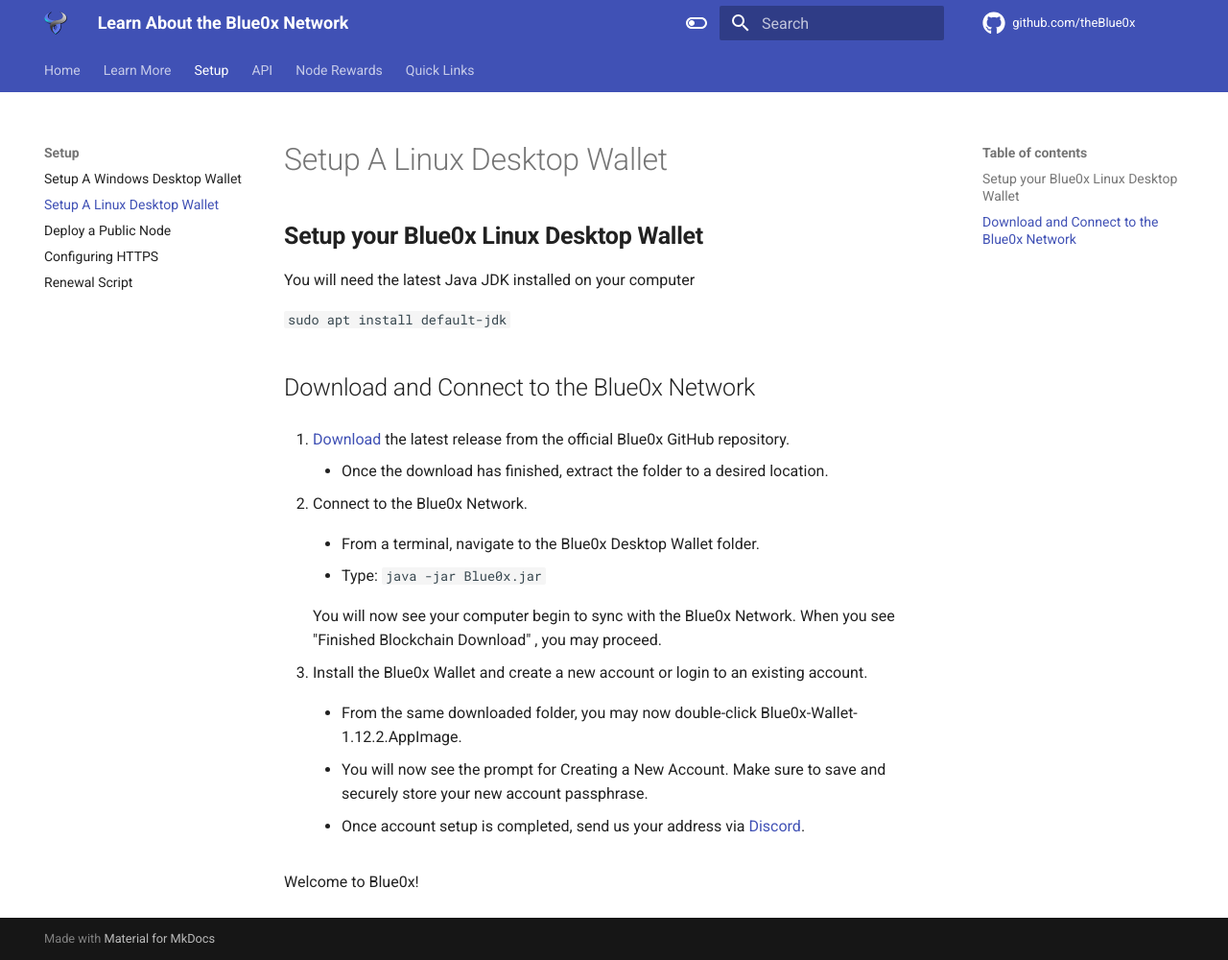
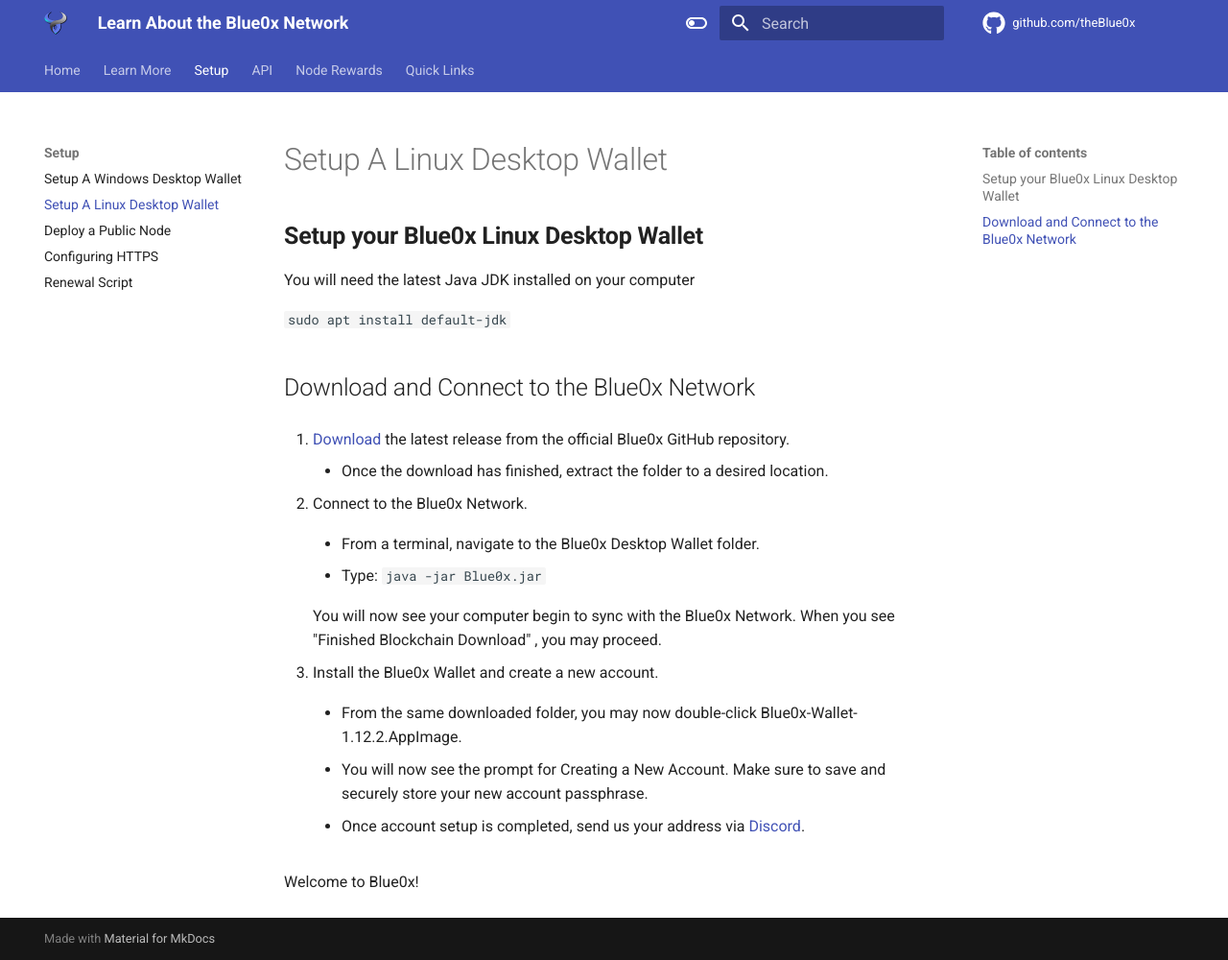
Before and after one commit to theBlue0x/docs, an MkDocs documentation site: the page built from docs/setup/local_linux.md, in a window 1280 px wide and 1000 px high. Shown: the whole window at 96% size. Built offline with MkDocs 1.6.1 and Material for MkDocs 9.7.7, drawn with Linux system fonts in a browser that asks for light colours.

Commit message:
Update local_linux.md

```diff
--- a/docs/setup/local_linux.md
+++ b/docs/setup/local_linux.md
@@ -17,7 +17,7 @@
 
 	You will now see your computer begin to sync with the Blue0x Network. When you see "Finished Blockchain Download" , you may proceed.
 
-3. Install the Blue0x Wallet and create a new account or login to an existing account.
+3. Install the Blue0x Wallet and create a new account.
 
 	- From the same downloaded folder, you may now double-click Blue0x-Wallet-1.12.2.AppImage.
 
```
